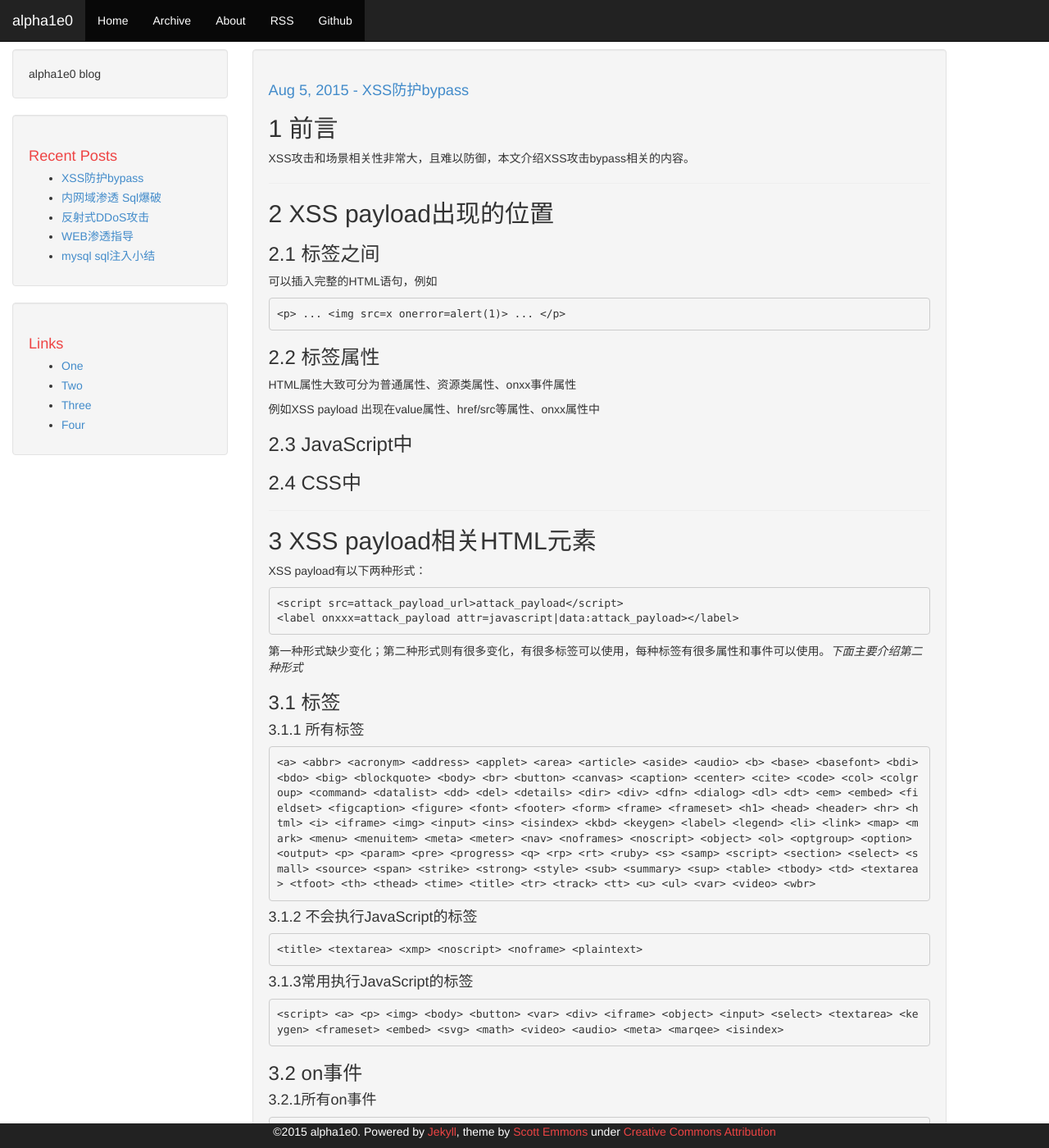
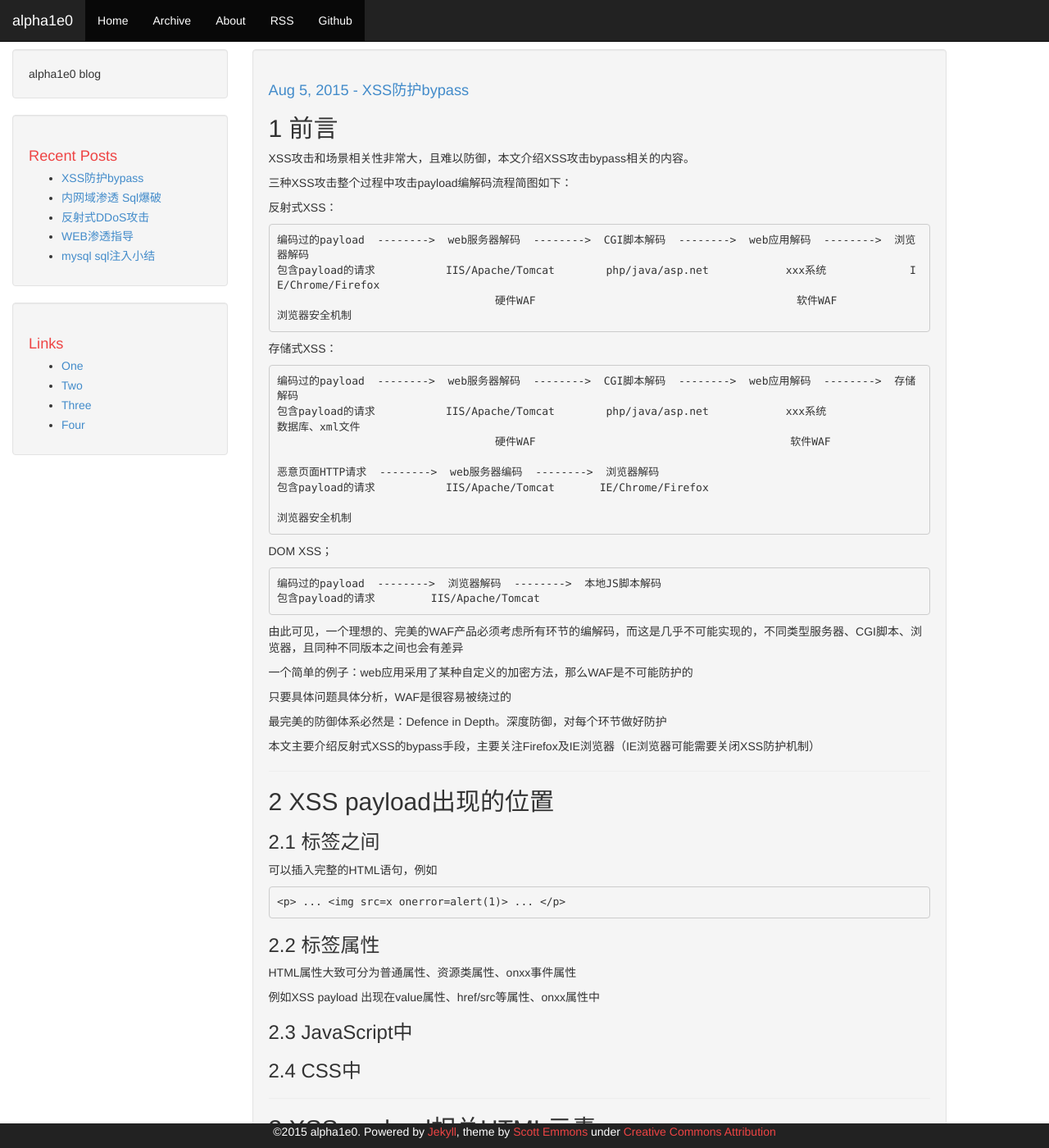
Before and after one commit to alpha1e0/alpha1e0.github.io, a Jekyll site: the page built from _posts/2015-8-5-XSS防护bypass.md, in a window 1280 px wide and 1400 px high. Shown: the whole window at 82% size. Built offline with Jekyll 4.4.1, drawn with Linux system fonts in a browser that asks for light colours; Markdown is read by kramdown in place of the engine named in the settings.

Commit message:
update post xss bypass

```diff
--- a/_posts/2015-8-5-XSS防护bypass.md
+++ b/_posts/2015-8-5-XSS防护bypass.md
@@ -9,6 +9,40 @@ tages: 安全技术
 ## 1 前言
 
 XSS攻击和场景相关性非常大，且难以防御，本文介绍XSS攻击bypass相关的内容。
+
+三种XSS攻击整个过程中攻击payload编解码流程简图如下：
+
+反射式XSS：
+
+	编码过的payload  -------->  web服务器解码  -------->  CGI脚本解码  -------->  web应用解码  -------->  浏览器解码
+	包含payload的请求           IIS/Apache/Tomcat        php/java/asp.net            xxx系统             IE/Chrome/Firefox
+				 	  硬件WAF					 软件WAF												  浏览器安全机制
+
+存储式XSS：
+
+	编码过的payload  -------->  web服务器解码  -------->  CGI脚本解码  -------->  web应用解码  -------->  存储解码
+	包含payload的请求           IIS/Apache/Tomcat        php/java/asp.net            xxx系统              数据库、xml文件
+					  硬件WAF					软件WAF
+
+	恶意页面HTTP请求  -------->  web服务器编码  -------->  浏览器解码
+	包含payload的请求           IIS/Apache/Tomcat       IE/Chrome/Firefox
+														  浏览器安全机制
+
+DOM XSS；
+
+	编码过的payload  -------->  浏览器解码  -------->  本地JS脚本解码
+	包含payload的请求		IIS/Apache/Tomcat
+
+
+由此可见，一个理想的、完美的WAF产品必须考虑所有环节的编解码，而这是几乎不可能实现的，不同类型服务器、CGI脚本、浏览器，且同种不同版本之间也会有差异
+
+一个简单的例子：web应用采用了某种自定义的加密方法，那么WAF是不可能防护的
+
+只要具体问题具体分析，WAF是很容易被绕过的
+
+最完美的防御体系必然是：Defence in Depth。深度防御，对每个环节做好防护
+
+本文主要介绍反射式XSS的bypass手段，主要关注Firefox及IE浏览器（IE浏览器可能需要关闭XSS防护机制）
 
 ---
 
```
